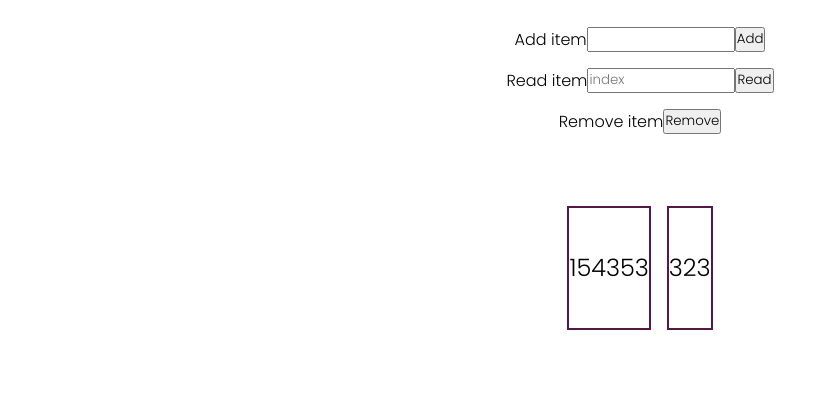
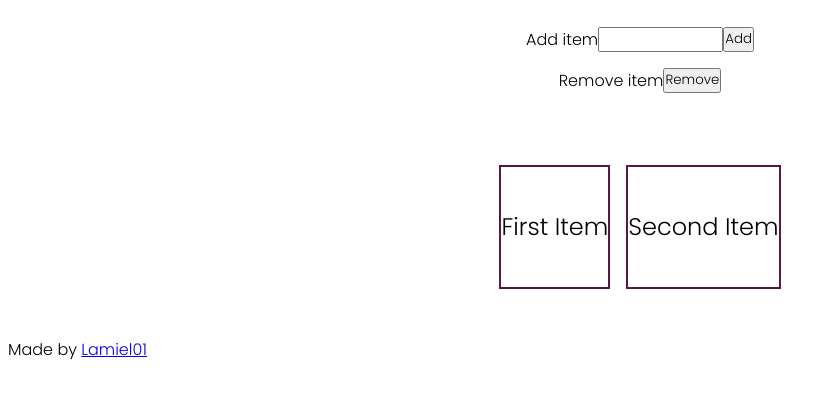
Before and after one commit to Lamiel01/Queue-Animations, a plain HTML site: page index.html in a window 1280 px wide. Shown: the part 72-468 px from the top of the page, without its empty margins (0-835 px from the left). Drawn offline with Linux system fonts and the light colour scheme.

Commit message:
Update index.html

```diff
--- a/index.html
+++ b/index.html
@@ -20,13 +20,8 @@
             <ul>
                 <li>
                     <label for="">Add item</label>
-                    <input type="text" size="10" id="add">
+                    <input type="text" size="8" id="add">
                     <button class="add" id="add-queue">Add</button>
-                </li>
-                <li>
-                    <label for="">Read item</label>
-                    <input type="text" size="10" id="read" placeholder="index">
-                    <button class="read" id="read-queue">Read</button>
                 </li>
                 <li>
                     <label for="">Remove item</label>
@@ -34,13 +29,12 @@
                 </li>
             </ul>
         </div>
-
-        <div class="flex-stack" id="table">
-            <div class="stack">154353</div>
-            <div class="stack">323</div>
-        </div>
     </main>
-
+    <div class="flex-stack" id="table">
+        <div class="stack">First Item</div>
+        <div class="stack">Second Item</div>
+    </div>
     <script src="scripts.js" defer></script>
+    <footer>Made by <a href="https://github.com/Lamiel01" id="github">Lamiel01</a></footer>
 </body>
 </html>
```
